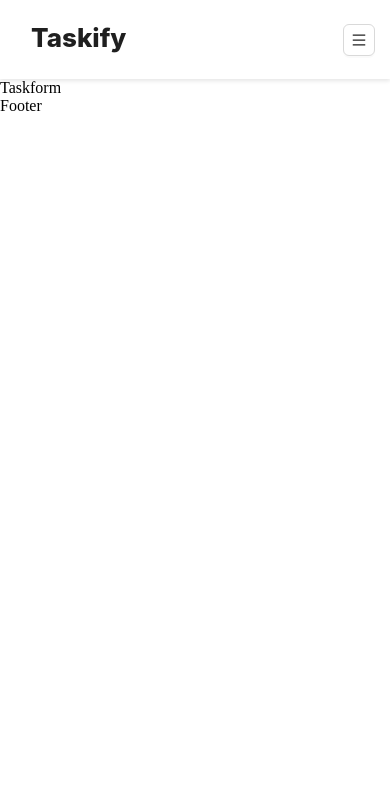
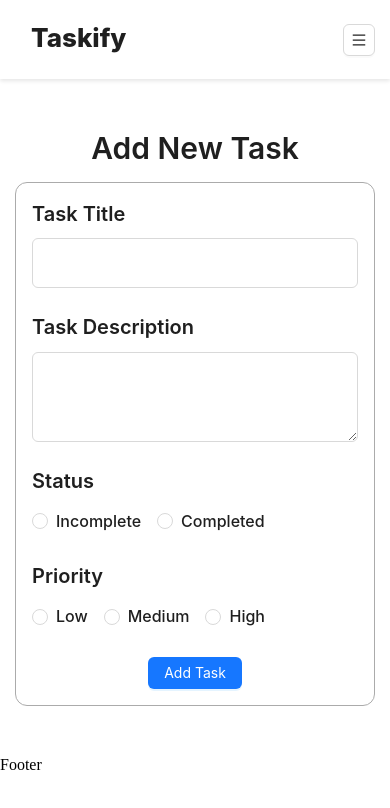
Before and after one commit to Tanushri-Das/M360-ICT-Task, a React (Vite) app: page /taskform in a window 390 px wide. Shown: the top 808 px of the page. Built offline with nearby package versions, Linux system fonts and the light colour scheme.

Commit message:
create a responsive form for add task in tasklist

```diff
--- a/src/Pages/Home/Home.css
+++ b/src/Pages/Home/Home.css
@@ -1,5 +1,9 @@
 .home-btn-link {
-  margin-top: 10px;
+  margin-top: 20px;
+}
+.home {
+  height: 80vh;
+  flex-direction: column;
 }
 .home-btn {
   background-color: green;
--- a/src/Pages/Home/Home.jsx
+++ b/src/Pages/Home/Home.jsx
@@ -8,11 +8,7 @@ const { Title } = Typography;
 
 const Home = () => {
   return (
-    <Flex
-      justify="center"
-      align="center"
-      style={{ height: "80vh", flexDirection: "column" }}
-    >
+    <Flex justify="center" align="center" className="home">
       <Title level={2} className="home-title">
         Welcome to Todo List App
       </Title>
--- /dev/null
+++ b/src/Pages/Taskform/TaskForm.css
@@ -0,0 +1,34 @@
+.form .form-label label {
+  font-size: 20px;
+  font-weight: 600;
+}
+.new-task-label{
+  text-align: center;
+}
+.task-title {
+  height: 50px !important;
+}
+.task-desc {
+  height: 90px !important;
+}
+.taskform-div {
+  margin: 50px 0;
+}
+.taskform {
+  display: flex;
+  justify-content: center;
+  align-items: center;
+}
+
+.form {
+  width: 800px;
+  border: 1px solid #ababab;
+  background: rgba(255, 255, 255, 0.2);
+  padding: 16px;
+  border-radius: 12px;
+}
+@media (max-width: 768px){
+  .form{
+    margin:0 15px;
+  }
+}
--- a/src/Pages/Taskform/Taskform.jsx
+++ b/src/Pages/Taskform/Taskform.jsx
@@ -1,9 +1,129 @@
-import React from 'react'
+import React from "react";
+import { Form, Input, Button, Radio, Flex, Typography } from "antd";
+import "./TaskForm.css";
 
-const Taskform = () => {
-  return (
-    <div>Taskform</div>
-  )
+const MyFormItemContext = React.createContext([]);
+
+function toArr(str) {
+  return Array.isArray(str) ? str : [str];
 }
 
-export default Taskform
+const MyFormItemGroup = ({ prefix, children }) => {
+  const prefixPath = React.useContext(MyFormItemContext);
+  const concatPath = React.useMemo(
+    () => [...prefixPath, ...toArr(prefix)],
+    [prefixPath, prefix]
+  );
+  return (
+    <MyFormItemContext.Provider value={concatPath}>
+      {children}
+    </MyFormItemContext.Provider>
+  );
+};
+
+const MyFormItem = ({ name, ...props }) => {
+  const prefixPath = React.useContext(MyFormItemContext);
+  const concatName =
+    name !== undefined ? [...prefixPath, ...toArr(name)] : undefined;
+  return <Form.Item name={concatName} {...props} />;
+};
+
+const TaskForm = () => {
+  const onFinish = (values) => {
+    console.log(values);
+  };
+  const { Title } = Typography;
+  return (
+    <div className="taskform-div">
+      <Title level={2} className="new-task-label">
+        Add New Task
+      </Title>
+      <div className="taskform">
+        <Form
+          name="form_item_path"
+          layout="vertical"
+          onFinish={onFinish}
+          className="form"
+        >
+          <MyFormItemGroup prefix={["user"]}>
+            <MyFormItem name="user" hidden initialValue={{}}>
+              <Input />
+            </MyFormItem>
+            <MyFormItemGroup prefix={["name"]}>
+              <MyFormItem
+                name="task-title"
+                className="form-label"
+                label="Task Title"
+              >
+                <Input className="task-title" />
+              </MyFormItem>
+            </MyFormItemGroup>
+            <MyFormItemGroup prefix={["task-description"]}>
+              <Form.Item
+                name="task-description"
+                className="form-label"
+                label="Task Description"
+              >
+                <Input.TextArea className="task-desc" />
+              </Form.Item>
+            </MyFormItemGroup>
+            <MyFormItemGroup prefix={["status"]}>
+              <MyFormItem className="form-label" name="status" label="Status">
+                <Radio.Group className="radio-btn">
+                  <Radio
+                    style={{ fontSize: "16px", fontWeight: "500" }}
+                    value="incomplete"
+                  >
+                    Incomplete
+                  </Radio>
+                  <Radio
+                    style={{ fontSize: "16px", fontWeight: "500" }}
+                    value="completed"
+                  >
+                    Completed
+                  </Radio>
+                </Radio.Group>
+              </MyFormItem>
+            </MyFormItemGroup>
+
+            <MyFormItemGroup prefix={["priority"]}>
+              <MyFormItem
+                name="priority"
+                className="form-label"
+                label="Priority"
+              >
+                <Radio.Group>
+                  <Radio
+                    value="low"
+                    style={{ fontSize: "16px", fontWeight: "500" }}
+                  >
+                    Low
+                  </Radio>
+                  <Radio
+                    value="medium"
+                    style={{ fontSize: "16px", fontWeight: "500" }}
+                  >
+                    Medium
+                  </Radio>
+                  <Radio
+                    value="high"
+                    style={{ fontSize: "16px", fontWeight: "500" }}
+                  >
+                    High
+                  </Radio>
+                </Radio.Group>
+              </MyFormItem>
+            </MyFormItemGroup>
+          </MyFormItemGroup>
+          <Flex justify="center" align="center">
+            <Button type="primary" htmlType="submit">
+              Add Task
+            </Button>
+          </Flex>
+        </Form>
+      </div>
+    </div>
+  );
+};
+
+export default TaskForm;
```
